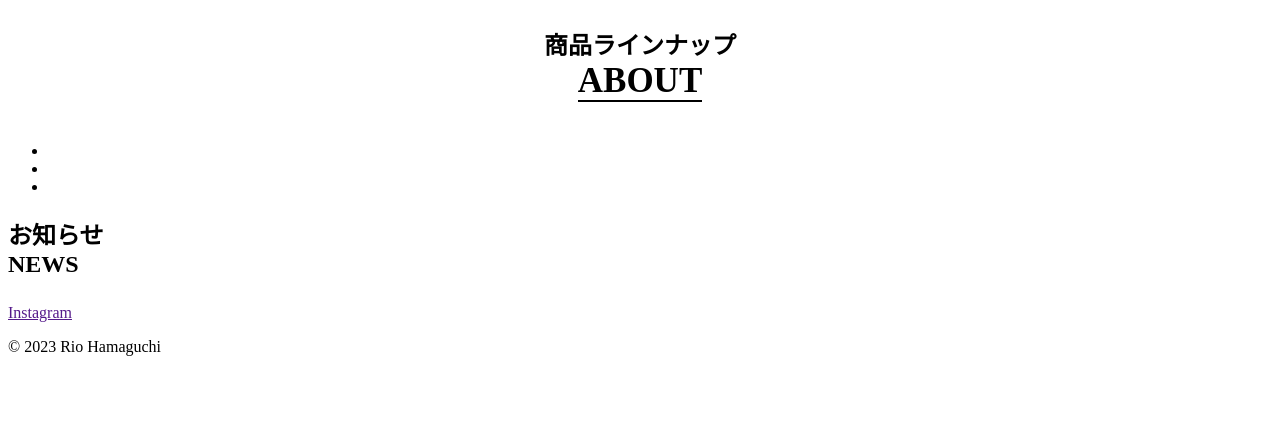
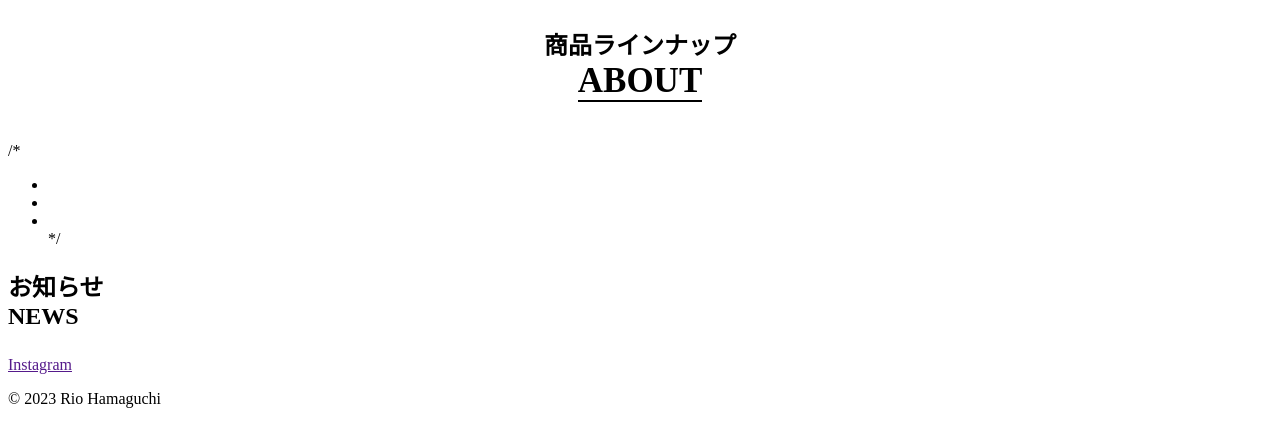
Before and after one commit to tanakaC-123/lesalonsaison.github.io, a plain HTML site: page index.html in a window 1280 px wide. Shown: the part 1066-1490 px from the top of the page. Before the commit the page ends 1438 px from the top, so only its background shows below. Drawn offline with Linux system fonts and the light colour scheme.

Commit message:
Update index.html

```diff
--- a/index.html
+++ b/index.html
@@ -28,7 +28,7 @@
 
     <div class ="aboutSection">
      <h2>商品ラインナップ<br> <span> ABOUT </span> </h2>
-     <ul>
+     /*<ul>
         <li>
             <img src="">
         </li>
@@ -37,7 +37,7 @@
         </li>
         <li>
             <img src="" alt="">
-        </li>
+        </li>*/
      </ul>
     </div>
 
```
